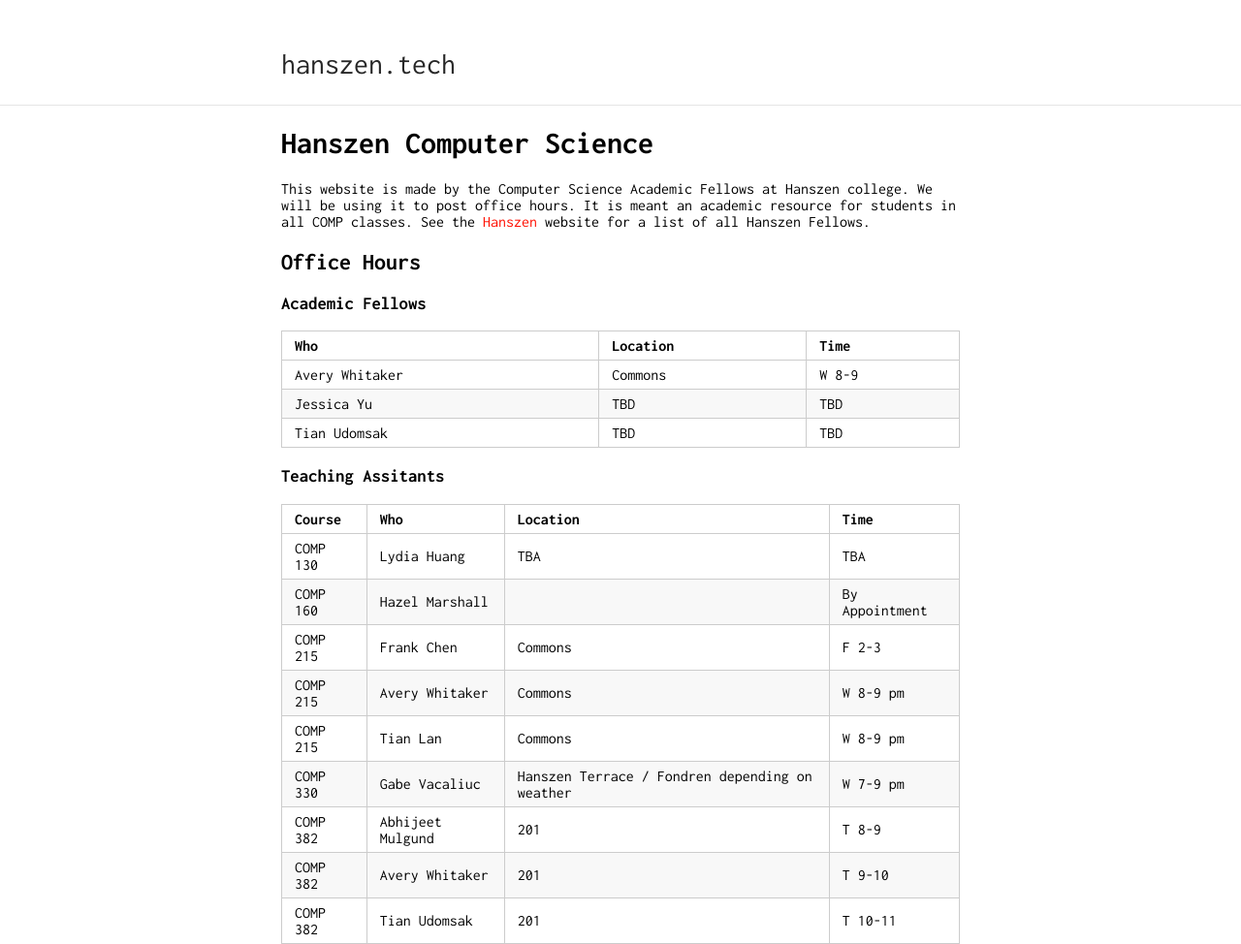
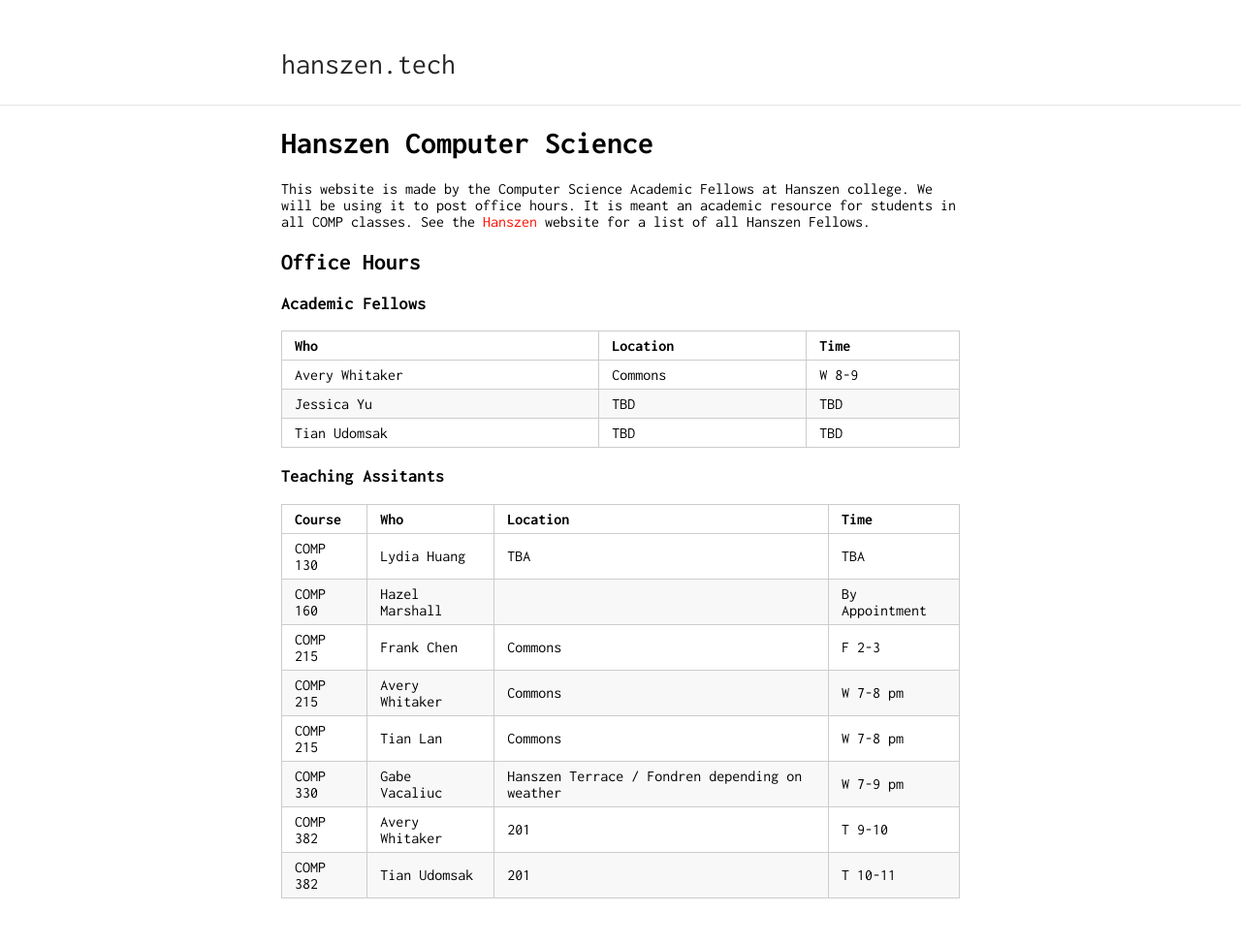
Before and after one commit to Avery-Whitaker/hanszen.tech, a Jekyll site: the page built from index.md, in a window 1280 px wide. Shown: the whole page at 97% size. Built offline with Jekyll 4.4.1, drawn with Linux system fonts in a browser that asks for light colours; our own code applies the rules of GitHub Pages for plain Markdown files; after the commit the page ends 927 px from its top, so only the background shows below that.

Commit message:
Update index.md

```diff
--- a/index.md
+++ b/index.md
@@ -23,9 +23,8 @@ Course   | Who        |Location | Time
 COMP 130 | Lydia Huang | TBA | TBA
 COMP 160 | Hazel Marshall | | By Appointment
 COMP 215 | Frank Chen   | Commons | F 2-3
-COMP 215 | Avery Whitaker | Commons | W 8-9 pm
-COMP 215 | Tian Lan | Commons | W 8-9 pm
+COMP 215 | Avery Whitaker | Commons | W 7-8 pm
+COMP 215 | Tian Lan | Commons | W 7-8 pm
 COMP 330 | Gabe Vacaliuc | Hanszen Terrace / Fondren depending on weather | W 7-9 pm
-COMP 382 | Abhijeet Mulgund | 201 | T 8-9
 COMP 382 | Avery Whitaker | 201 | T 9-10
 COMP 382 | Tian Udomsak | 201 | T 10-11
```
